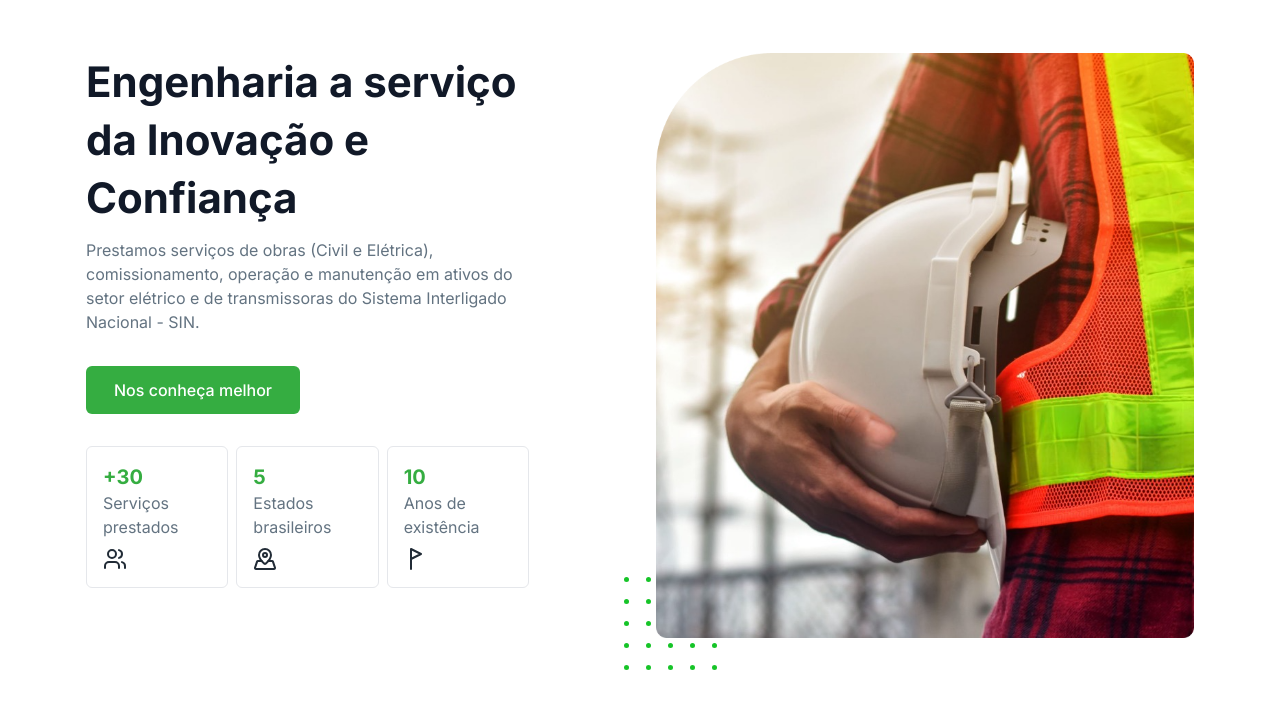
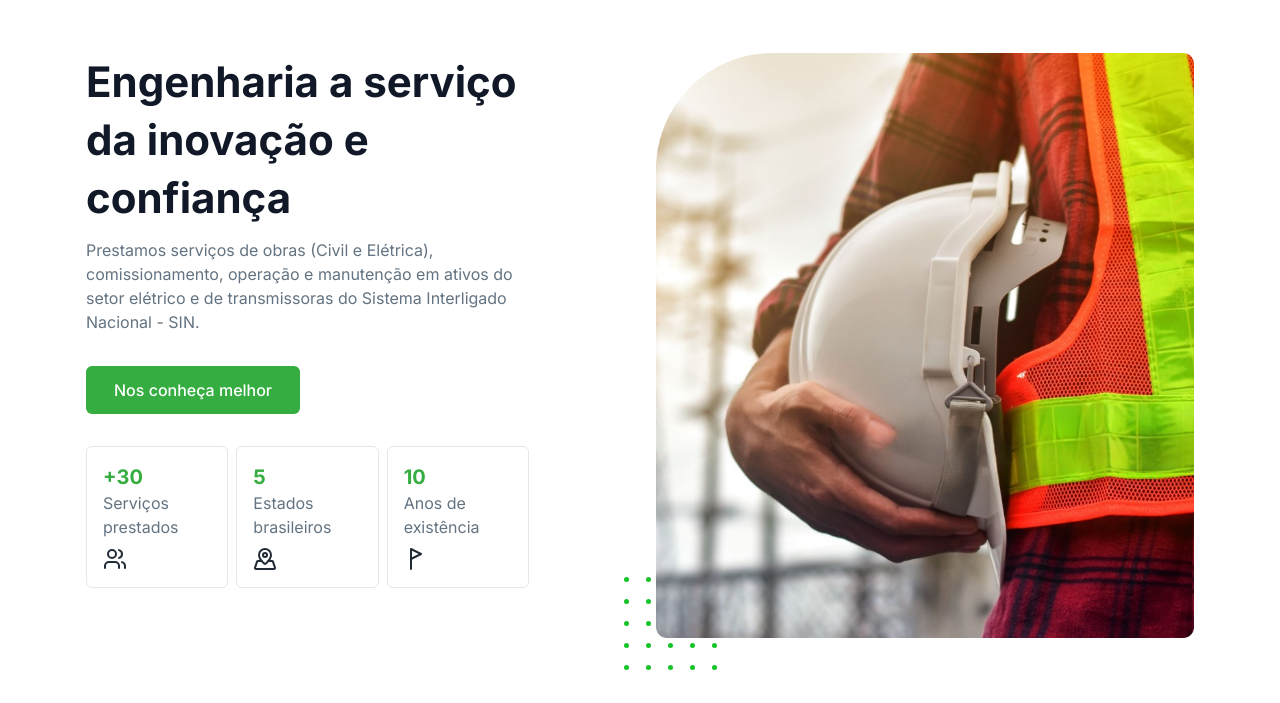
Before and after one commit to joaovictordev/guimaraes, a website: page index.html in a window 1280 px wide. Shown: the part 97-800 px from the top of the page. Drawn offline with Linux system fonts and the light colour scheme.

Commit message:
feat: change copy

```diff
--- a/index.html
+++ b/index.html
@@ -131,7 +131,7 @@
           <div class="hero-content">
             <h1
               class="mb-3 text-4xl font-bold leading-snug text-dark sm:text-[42px] lg:text-[40px] xl:text-[42px] dark:text-white">
-              Engenharia a serviço da Inovação e Confiança
+              Engenharia a serviço da inovação e confiança
             </h1>
             <p class="mb-8 max-w-[480px] text-base dark:text-dark-6 text-body-color">
               Prestamos serviços de obras (Civil e Elétrica), comissionamento, operação e manutenção em ativos do setor
```
